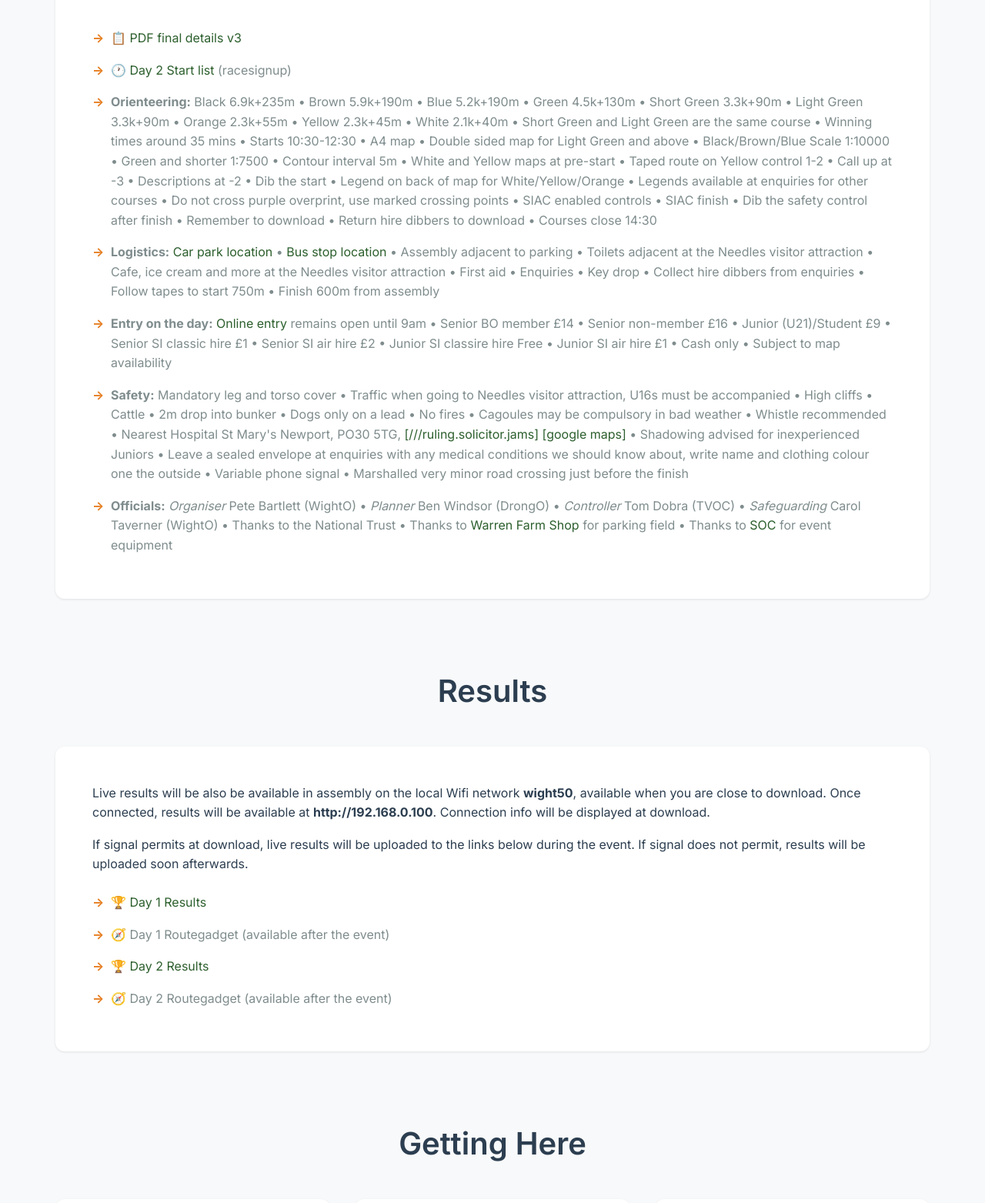
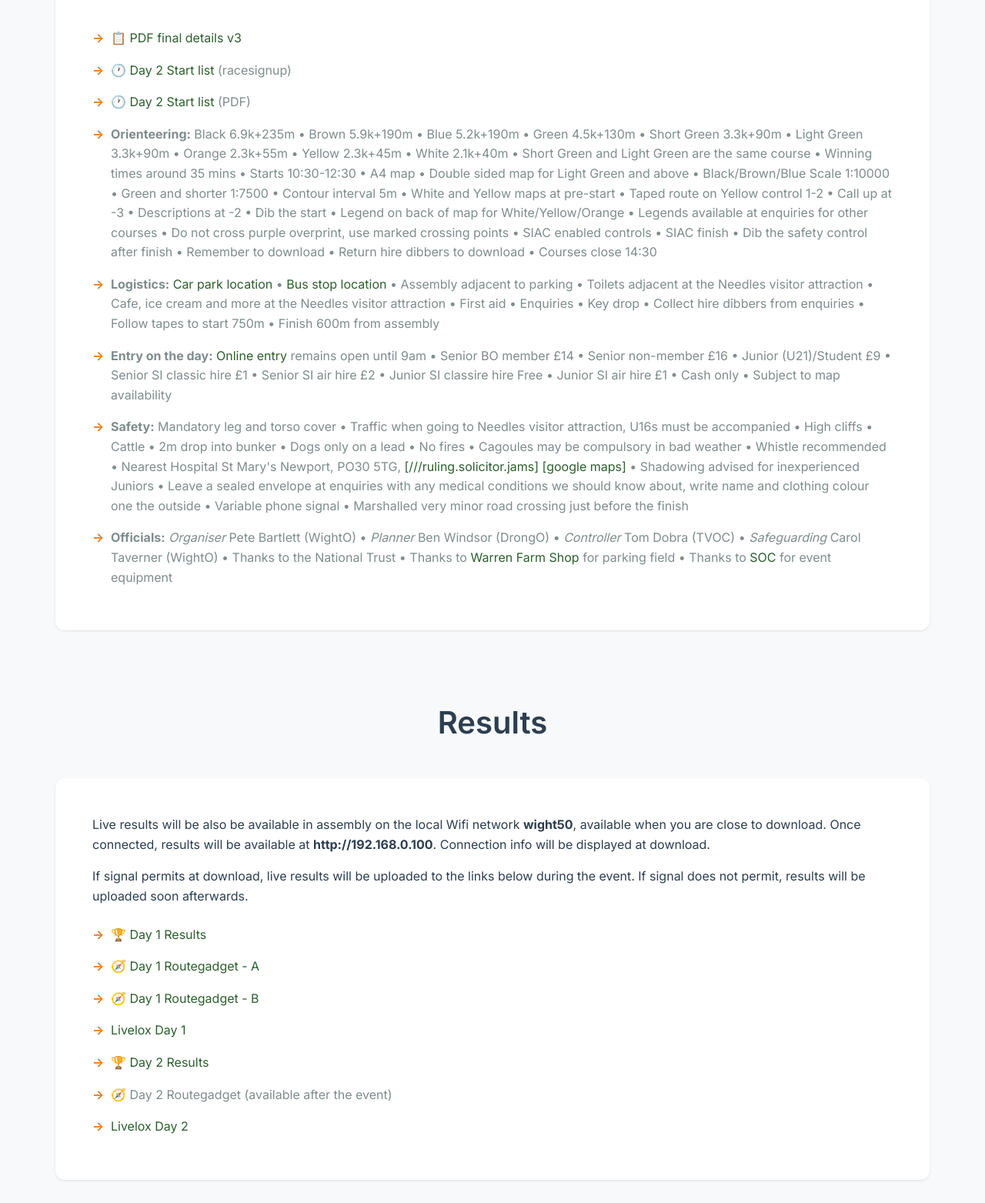
Before and after one commit to bwindsor/wighto-50, a website built with webpack: page index.html in a window 1280 px wide. Shown: the part 2711-4274 px from the top of the page at 77% size. Built offline with nearby package versions, Linux system fonts and the light colour scheme.

Commit message:
Add Day 2 startlist, Day 1 routegadget, Day1 and Day2 livelox

```diff
--- a/index.html
+++ b/index.html
@@ -140,6 +140,7 @@
             <ul>
               <li>📋 <a href="files/Wight50_Final_Details_v3.pdf" target="_blank">PDF final details v3</a></li>
               <li>🕐 <a href="https://racesignup.co.uk/startlist?eventid=5990&phaseid=742" target="_blank">Day 2 Start list</a> (racesignup)</li>
+              <li>🕐 <a href="files/Day2_Startlist.pdf" target="_blank">Day 2 Start list</a> (PDF)</li>
               <li><b>Orienteering:</b> Black 6.9k+235m • Brown 5.9k+190m • Blue 5.2k+190m • Green 4.5k+130m • Short Green 3.3k+90m • Light Green 3.3k+90m • Orange 2.3k+55m • Yellow 2.3k+45m • White 2.1k+40m • Short Green and Light Green are the same course • Winning times around 35 mins • Starts 10:30-12:30 • A4 map • Double sided map for Light Green and above • Black/Brown/Blue Scale 1:10000 • Green and shorter 1:7500 • Contour interval 5m • White and Yellow maps at pre-start • Taped route on Yellow control 1-2 • Call up at -3 • Descriptions at -2 • Dib the start • Legend on back of map for White/Yellow/Orange • Legends available at enquiries for other courses • Do not cross purple overprint, use marked crossing points • SIAC enabled controls • SIAC finish • Dib the safety control after finish • Remember to download • Return hire dibbers to download • Courses close 14:30
               <li><b>Logistics:</b> <a href="https://maps.app.goo.gl/d5rBDWLbpqSXHFJMA" target="_blank">Car park location</a> • <a href="https://maps.app.goo.gl/2p566dvZAd74SAoQ7" target="_blank">Bus stop location</a> • Assembly adjacent to parking • Toilets adjacent at the Needles visitor attraction • Cafe, ice cream and more at the Needles visitor attraction • First aid • Enquiries • Key drop • Collect hire dibbers from enquiries • Follow tapes to start 750m • Finish 600m from assembly</li>
               <li><b>Entry on the day:</b> <a href="https://racesignup.co.uk/needles-and-knolls" target="_blank">Online entry</a> remains open until 9am • Senior BO member £14 • Senior non-member £16 • Junior (U21)/Student £9 • Senior SI classic hire £1 • Senior SI air hire £2 • Junior SI classire hire Free • Junior SI air hire £1 • Cash only • Subject to map availability</li>
@@ -162,9 +163,12 @@
             <p>If signal permits at download, live results will be uploaded to the links below during the event. If signal does not permit, results will be uploaded soon afterwards.</p>
             <ul>
               <li>🏆 <a href="https://www.wighto.org.uk/wp-content/uploads/2026/09/needles-and-knolls-results/day1/" target="_blank">Day 1 Results</a></li>
-              <li>🧭 Day 1 Routegadget (available after the event)</li>
+              <li><a href="https://www.cuoc.routegadget.co.uk/rg2/#39" target="_blank">🧭 Day 1 Routegadget - A</a></li>
+              <li><a href="https://www.cuoc.routegadget.co.uk/rg2/#40" target="_blank">🧭 Day 1 Routegadget - B</a></li>
+              <li><a href="https://www.livelox.com/Events/Show/201501/Needles-and-Knolls-Day-1" target="_blank">Livelox Day 1</a></li>
               <li>🏆 <a href="https://www.wighto.org.uk/wp-content/uploads/2026/09/needles-and-knolls-results/day2/" target="_blank">Day 2 Results</a></li>
               <li>🧭 Day 2 Routegadget (available after the event)</li>
+              <li><a href="https://www.livelox.com/Events/Show/201504/Needles-and-Knolls-Day-2" target="_blank">Livelox Day 2</a></li>
             </ul>
           </div>
          </div>
@@ -428,6 +432,10 @@
             <h3>What's new</h3>
             <table class="update-history">
               <tr>
+                <td>2026-09-05</td>
+                <td>Day 1 routegadget and livelox added. Day 2 final start list published. Day 2 livelox added.</td>
+              </tr>
+              <tr>
                 <td>2026-09-04</td>
                 <td>Final Day 1 start list published</td>
               </tr>
```
Also changed, not shown: 1 other file.
